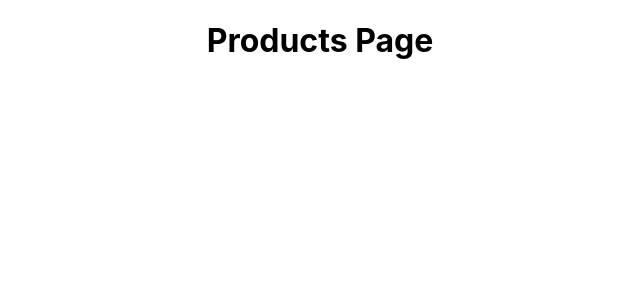
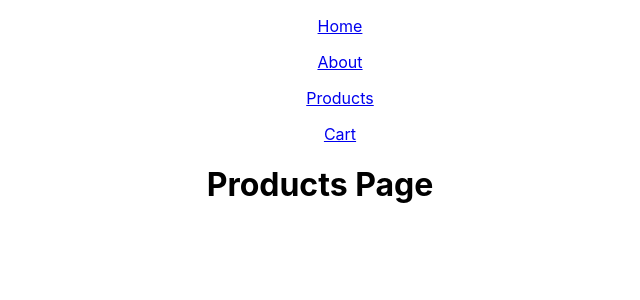
Before and after one commit to connorwarme/shopping-cart, a React (Create React App) app: page /products in a window 1280 px wide. Shown: the top 300 px of the page, without its empty margins (320-960 px from the left). Built offline with nearby package versions, Linux system fonts and the light colour scheme.

Commit message:
Add Product component, along with dynamic route

```diff
--- a/src/App.js
+++ b/src/App.js
@@ -1,17 +1,25 @@
-import { Routes, Route } from "react-router-dom";
+import { Routes, Route, Link } from "react-router-dom";
 import Home from "./components/Home";
 import About from "./components/About";
 import Products from "./components/Products";
+import Product from "./components/Product";
 import Cart from "./components/Cart";
 import './App.css';
 
 function App() {
   return (
     <div className="App">
+      <nav>
+        <ul><Link to="/">Home</Link></ul>
+        <ul><Link to="/about">About</Link></ul>
+        <ul><Link to="/products">Products</Link></ul>
+        <ul><Link to="/cart">Cart</Link></ul>
+      </nav>
       <Routes>
         <Route path="/" element={<Home />} />
         <Route path="/about" element={<About />} />
         <Route path="/products" element={<Products />} />
+        <Route path="/products/:id" element={<Product />} />
         <Route path="/cart" element={<Cart />} />
       </Routes>
     </div>
--- /dev/null
+++ b/src/components/Product.js
@@ -0,0 +1,14 @@
+import React from "react";
+import { useParams } from "react-router-dom";
+
+const Product = () => {
+    const { id } = useParams();
+
+    return (
+        <div className="product">
+            <h1>Product Page: {id}</h1>
+        </div>
+    )
+}
+
+export default Product;
```
